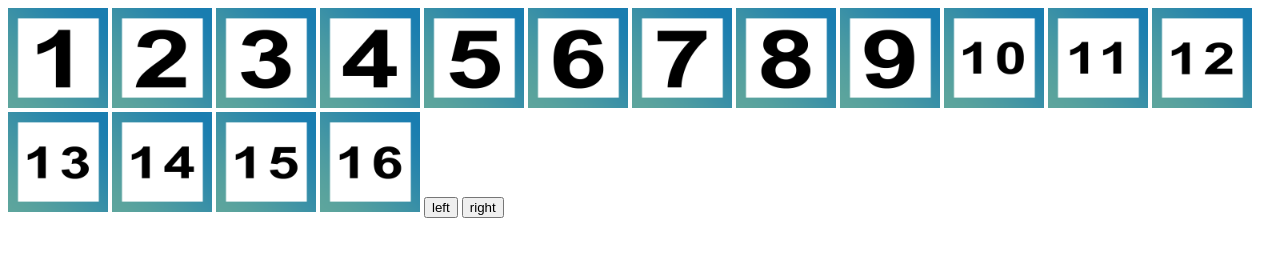
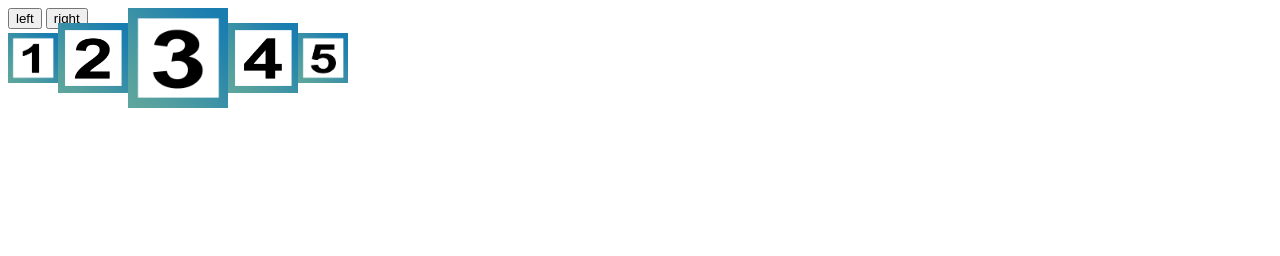
Before and after one commit to sashn/carousel, a plain HTML site: page index.html in a window 1280 px wide. Drawn offline with nearby package versions, Linux system fonts and the light colour scheme.

Commit message:
no message

```diff
--- /dev/null
+++ b/carousel.css
@@ -0,0 +1,7 @@
+
+.js-carousel-container {
+	position: relative;
+}
+.js-carousel-item {
+	position: absolute;
+}
--- a/carousel.js
+++ b/carousel.js
@@ -11,31 +11,86 @@
 
 
 var carousel = {
-	options: {},
+	options: {
+		'containerSelector': '.js-carousel-container',
+		'itemSelector': '.js-carousel-item',
+		'btnLeftSelector': '.js-carousel-btn-left',
+		'btnRightSelector': '.js-carousel-btn-right',
 
-	items: (function() {
-		return {};
-	}()),
+		'itemCount': null,
+		'itemScale': [0.5, 0.7, 1.0, 0.7, 0.5],
+		'itemDefaultWidth': null,
+		'itemDefaultHeight': null
 
-	visiblePositions: (function() {
-		return {};
-	}()),
 
-	init: function() {
+	},
+	$items: {},
+	positionCss: {},
+
+	init: function(options) {
+		this.options = $.extend({}, this.options, options);
+		this.$items = $(this.options.itemSelector);
+
+		this.recalculateOptions();
+		this.calculateCss();
 		this.initItemPositions();
-		this.initControls();
+		// this.initControls();
+	},
+	recalculateOptions: function() {
+		var o = this.options;
+
+		for (key in o) {
+			if (o[key] === null) {
+				if (key == 'itemCount') {
+					this.options[key] = o.itemScale.length;
+					if (this.options[key]%2 == 0) {
+						throw "number of items should always be uneven!";
+					}
+				} else if (key == 'itemDefaultWidth') {
+					this.options[key] = this.$items.eq(0).width();
+				} else if (key == 'itemDefaultHeight') {
+					this.options[key] = this.$items.eq(0).height();
+				};
+			};
+		};
+	},
+	calculateCss: function() {
+		var o = this.options
+		,	width
+		,	height
+		,	top
+		,	left;
+
+		for (var i = 0; i < o.itemCount; i++) {
+			width = o.itemScale[i] * o.itemDefaultWidth;
+			height = o.itemScale[i] * o.itemDefaultHeight;
+			top = (o.itemDefaultHeight - height) / 2;
+			left = 0;
+			for (var j = 0; j < i; j++) {
+				left += this.positionCss[j].width;
+			};
+			this.positionCss[i] = {
+				'width': width,
+				'height': height,
+				'top': top,
+				'left': left,
+				'z-index': o.itemScale[i]*100
+			};
+		};
 	},
 	initItemPositions: function() {
-		console.log("initItemPositions: showing some, hiding the rest");
+		this.$items.hide();
+		for (var i = 0; i < this.options.itemCount; i++) {
+			this.$items.eq(i).css(this.positionCss[i]).show()
+		};
 	},
 	initControls: function() {
-		var btnLeft = $(".js-btn-left").get(0),
-			btnRight = $(".js-btn-right").get(0);
+		var o = this.options
+		,	btnLeft = $(o.btnLeftSelector).get(0)
+		,	btnRight = $(o.btnRightSelector).get(0);
 
-		console.log("initControls");
 		btnLeft.onclick = this.cycleLeft;
 		btnRight.onclick = this.cycleRight;
-
 	},
 	cycleLeft: function() {
 		console.log("cycleLeft");
--- a/index.html
+++ b/index.html
@@ -6,7 +6,7 @@
 <meta http-equiv="Content-Type" content="text/html; charset=utf-8">
 <meta name="robots" content="noindex, nofollow">
 
-<!-- <link rel="stylesheet" type="text/css" href="dummy.css"> -->
+<link rel="stylesheet" type="text/css" href="carousel.css">
 <style type="text/css">
 /* ... css goes here ... */
 </style>
@@ -28,22 +28,24 @@ $(document).ready(function() {
 </head>
 <body>
 
-<img src="01.png" width="100" class="js-carousel-img">
-<img src="02.png" width="100" class="js-carousel-img">
-<img src="03.png" width="100" class="js-carousel-img">
-<img src="04.png" width="100" class="js-carousel-img">
-<img src="05.png" width="100" class="js-carousel-img">
-<img src="06.png" width="100" class="js-carousel-img">
-<img src="07.png" width="100" class="js-carousel-img">
-<img src="08.png" width="100" class="js-carousel-img">
-<img src="09.png" width="100" class="js-carousel-img">
-<img src="10.png" width="100" class="js-carousel-img">
-<img src="11.png" width="100" class="js-carousel-img">
-<img src="12.png" width="100" class="js-carousel-img">
-<img src="13.png" width="100" class="js-carousel-img">
-<img src="14.png" width="100" class="js-carousel-img">
-<img src="15.png" width="100" class="js-carousel-img">
-<img src="16.png" width="100" class="js-carousel-img">
+<div class="js-carousel-container">
+	<img src="01.png" width="100" class="js-carousel-item">
+	<img src="02.png" width="100" class="js-carousel-item">
+	<img src="03.png" width="100" class="js-carousel-item">
+	<img src="04.png" width="100" class="js-carousel-item">
+	<img src="05.png" width="100" class="js-carousel-item">
+	<img src="06.png" width="100" class="js-carousel-item">
+	<img src="07.png" width="100" class="js-carousel-item">
+	<img src="08.png" width="100" class="js-carousel-item">
+	<img src="09.png" width="100" class="js-carousel-item">
+	<img src="10.png" width="100" class="js-carousel-item">
+	<img src="11.png" width="100" class="js-carousel-item">
+	<img src="12.png" width="100" class="js-carousel-item">
+	<img src="13.png" width="100" class="js-carousel-item">
+	<img src="14.png" width="100" class="js-carousel-item">
+	<img src="15.png" width="100" class="js-carousel-item">
+	<img src="16.png" width="100" class="js-carousel-item">
+</div>
 <button class="js-btn-left">left</button>
 <button class="js-btn-right">right</button>
 
```
